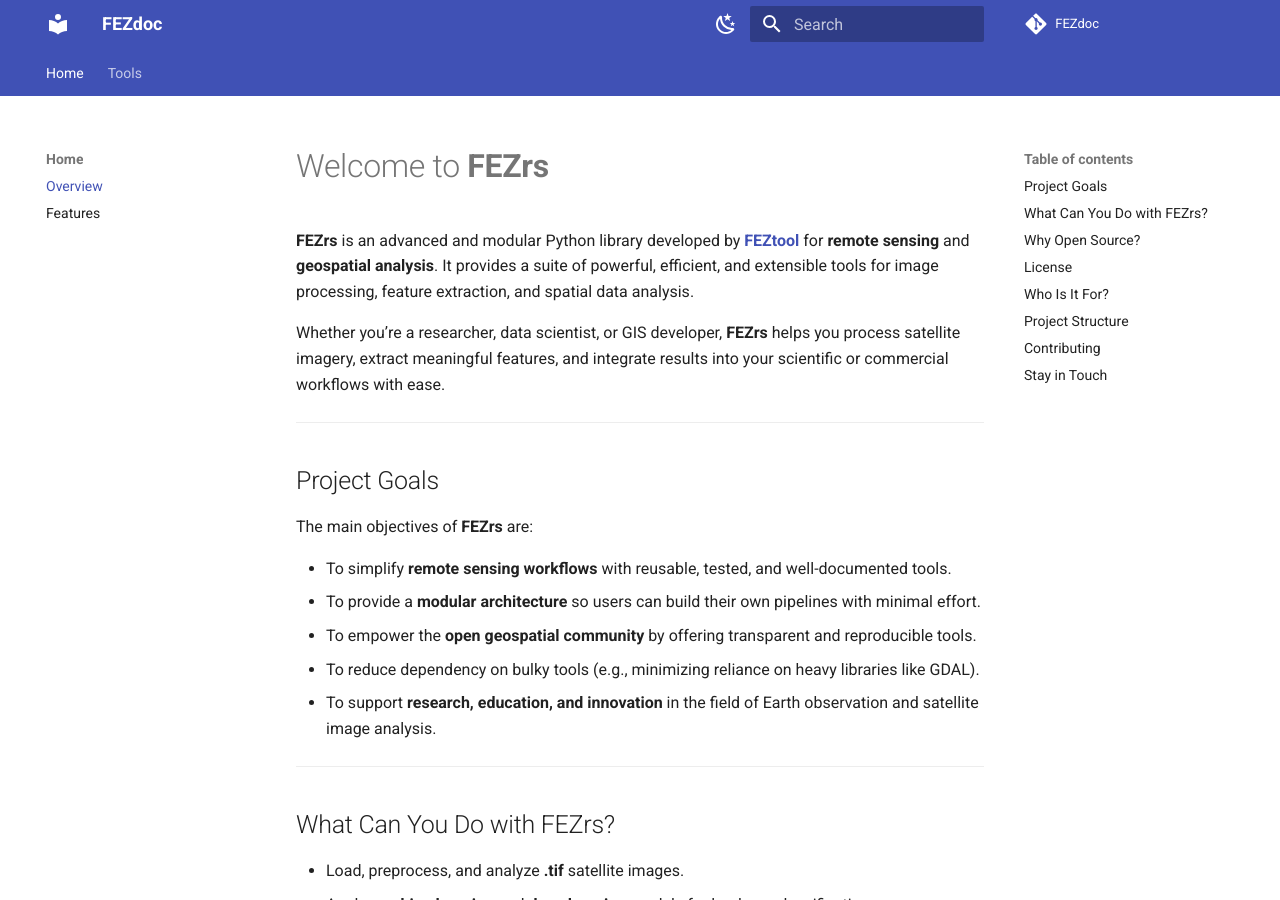
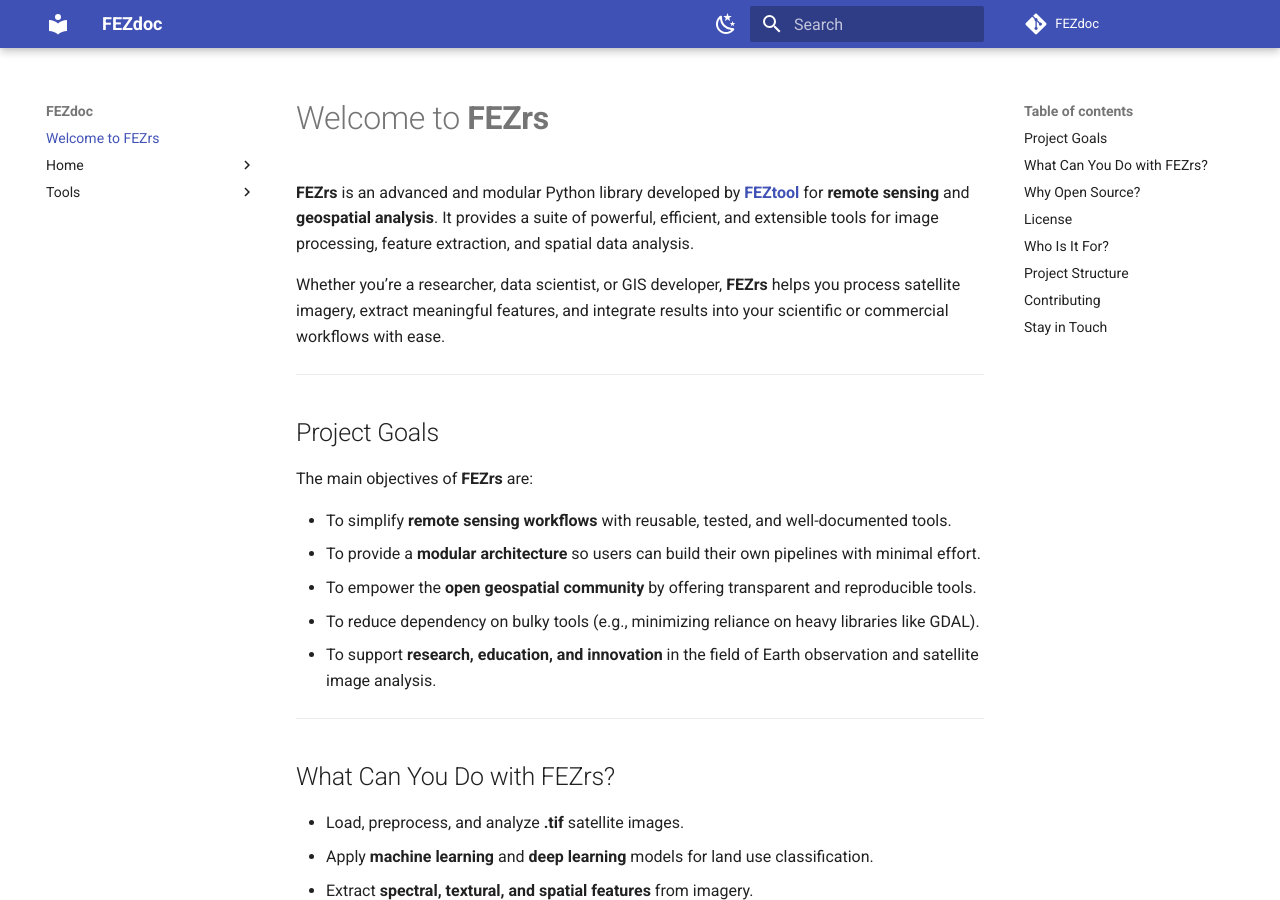
Before and after one commit to mhdned/FEZdoc, an MkDocs documentation site: the page built from docs/index.md, in a window 1280 px wide and 900 px high. Built offline with MkDocs 1.6.1 and Material for MkDocs 9.7.7, drawn with Linux system fonts in a browser that asks for light colours; comment, search, counter and statistics services are not loaded.

Commit message:
REMOVE trash section from theme

```diff
--- a/mkdocs.yml
+++ b/mkdocs.yml
@@ -21,16 +21,9 @@
         icon: material/white-balance-sunny
         name: Switch to light mode
   features:
-    - navigation.tabs
-    - navigation.top
-    - content.code.copy
-
-nav:
-  - Home:
-      - Overview: index.md
-      - Features: home/features.md
-  - Tools:
-      - Overview: tools/index.md
+    # - navigation.tabs
+    # - navigation.top
+    # - content.code.copy
 
 markdown_extensions:
   - admonition
```
